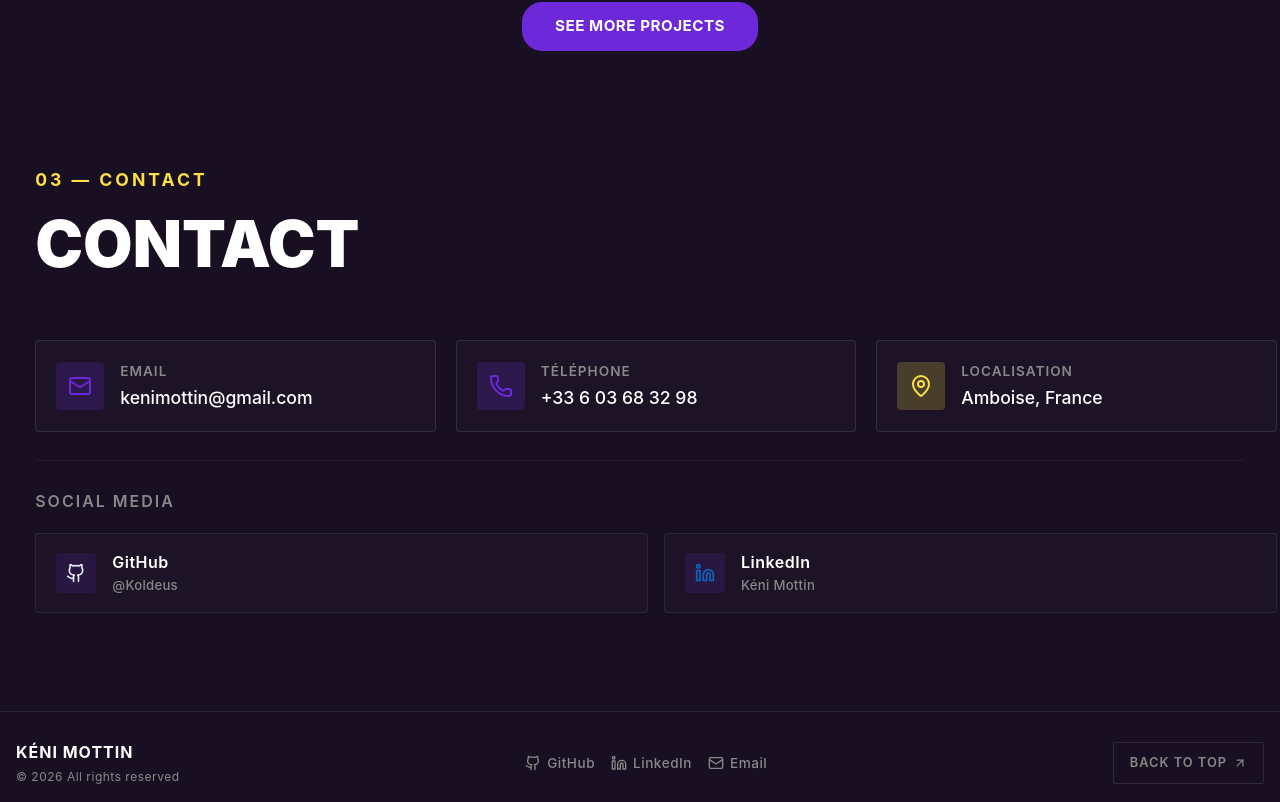
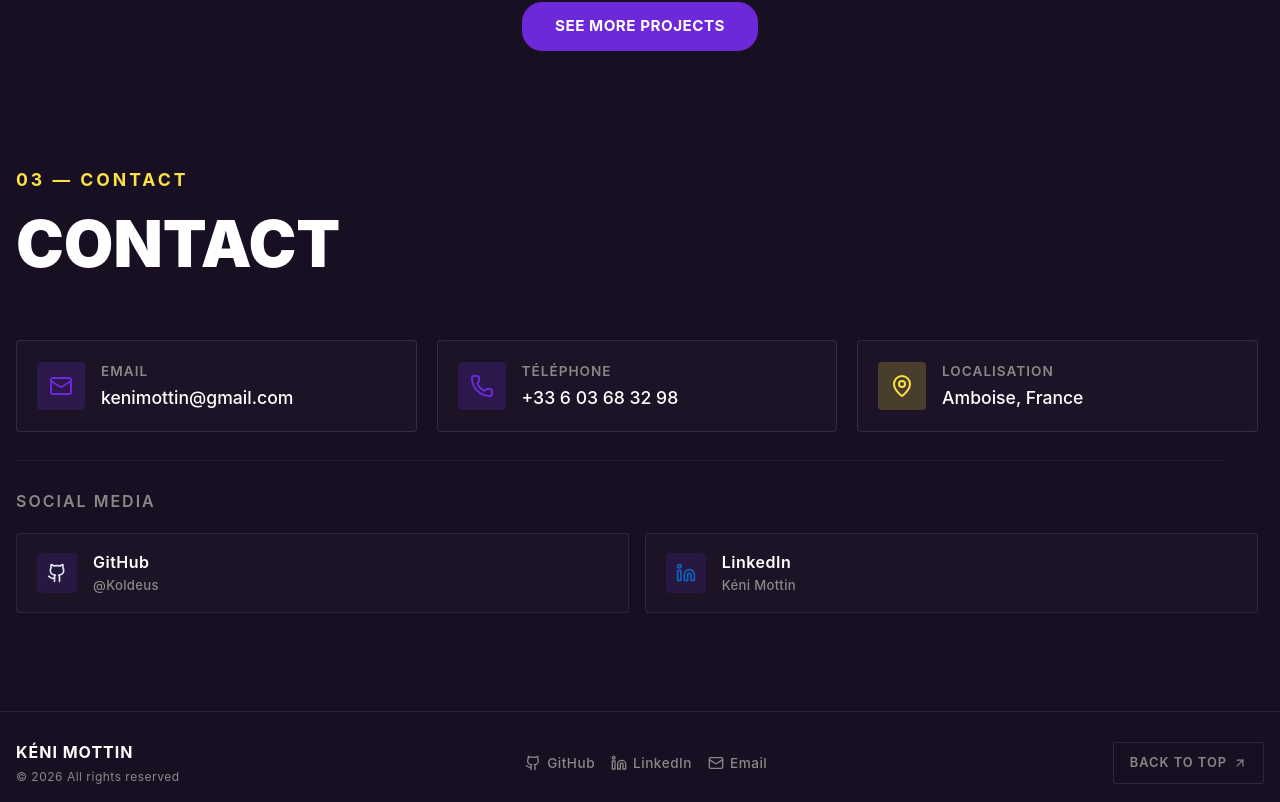
Before and after one commit to koldeus/Site-Portfolio, a React (Vite) app: page / in a window 1280 px wide. Shown: the part 3692-4494 px from the top of the page. Built offline with nearby package versions, Linux system fonts and the light colour scheme.

Commit message:
Update ContactSection.css

```diff
--- a/src/components/ContactSection.css
+++ b/src/components/ContactSection.css
@@ -4,8 +4,6 @@
   width: 97vw;
   box-sizing: border-box;
   margin-top: var(--spacing-xl);
-  margin-left:auto;
-  margin-right:auto;
 }
 
 .contact-header {
@@ -243,6 +241,8 @@
   .contact-section {
     padding: var(--spacing-lg) var(--spacing-xs);
     width: 100vw;
+      margin-left:auto;
+  margin-right:auto;
   }
 
   .contact-grid {
```
